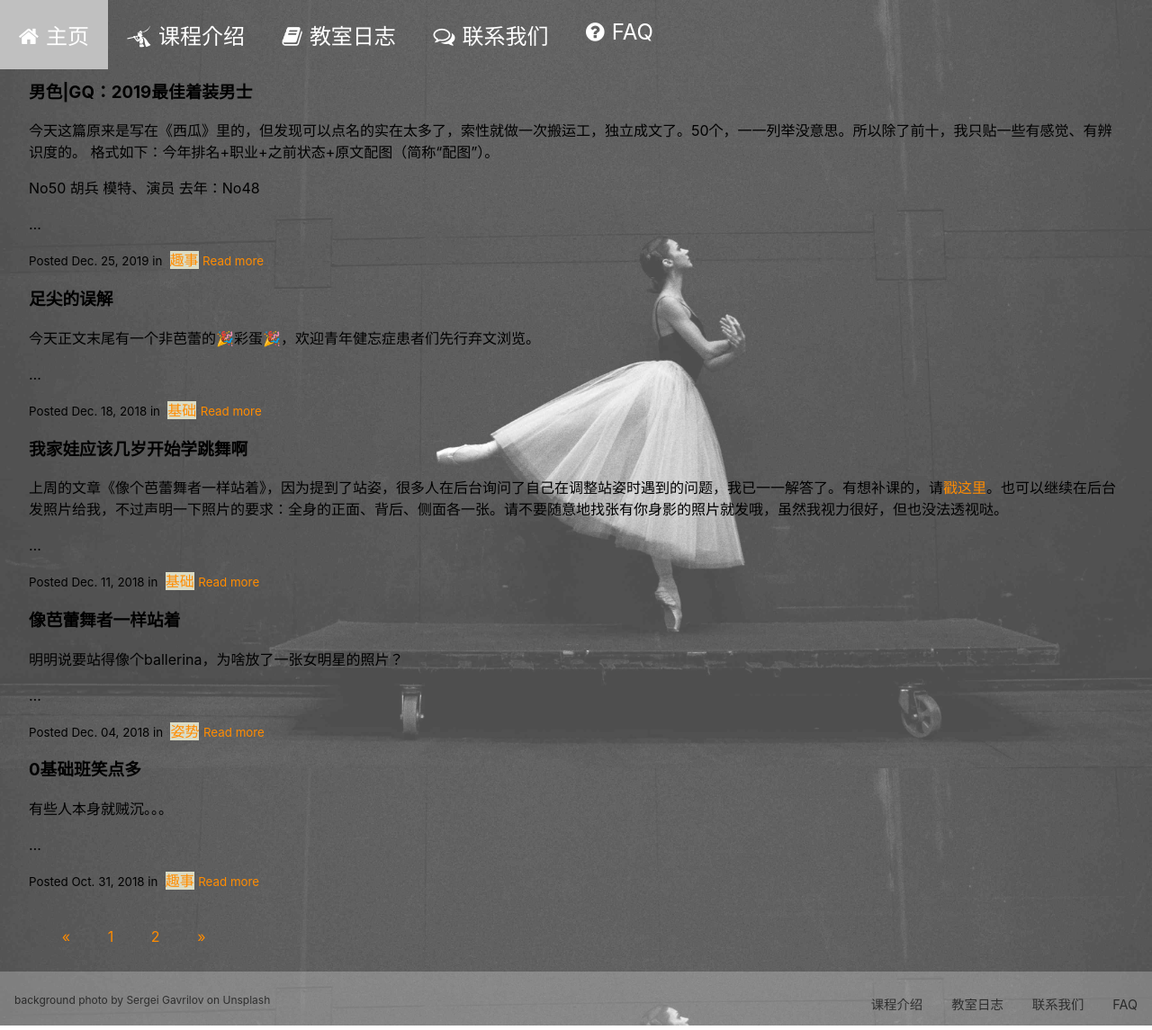
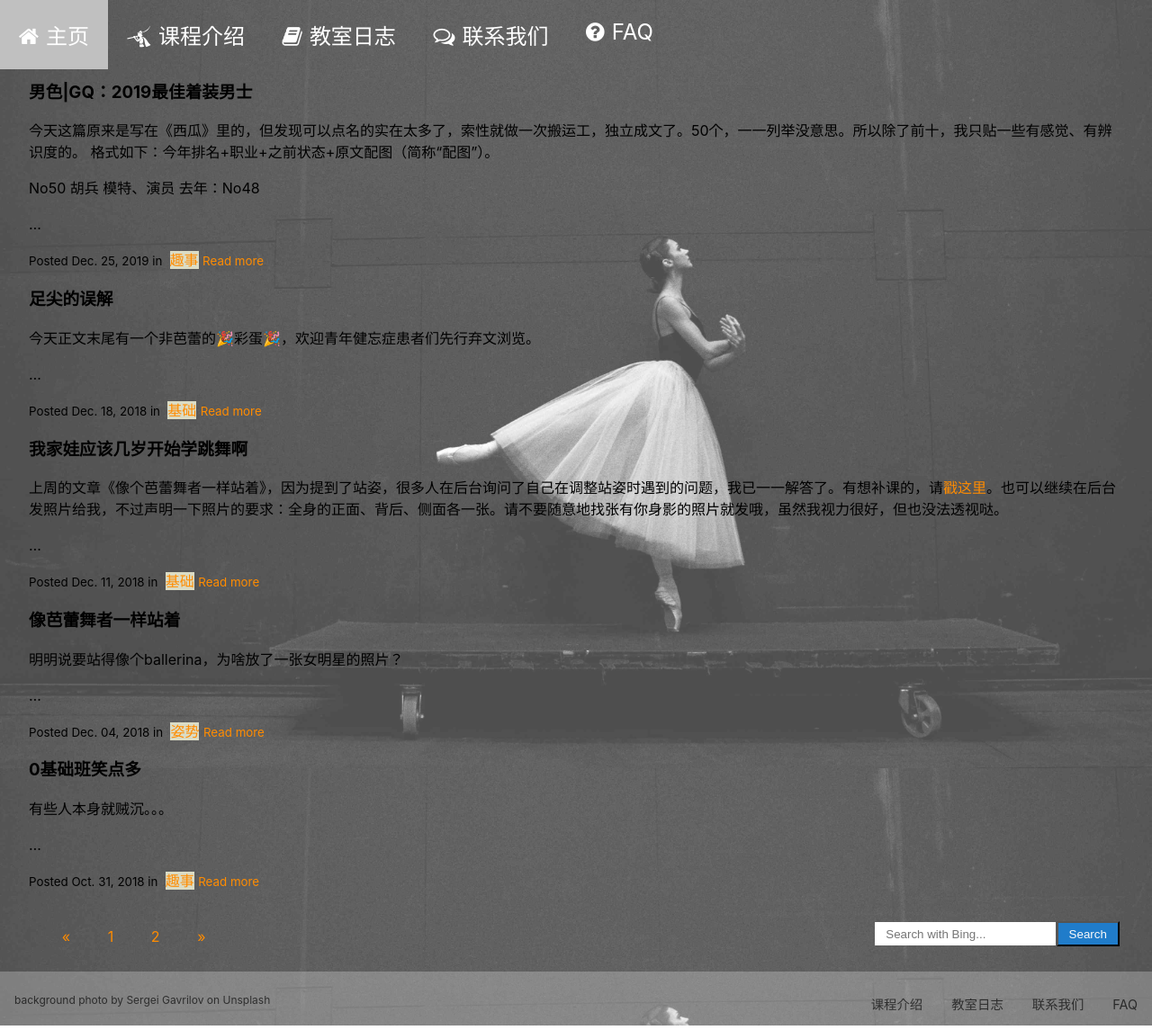
Before and after one commit to s-ballet-studio/s-ballet-studio.github.io, a Jekyll site: the page built from blog/index.html, in a window 1280 px wide. Shown: the whole page at 90% size. Built offline with Jekyll 4.4.1, drawn with Linux system fonts in a browser that asks for light colours; the list of posts is cut into pages by our own code.

Commit message:
search with bing

```diff
--- a/_layouts/post.html
+++ b/_layouts/post.html
@@ -70,6 +70,7 @@
     </section>
     {% include footer.html %}
 
+
   </div>
 
   <!-- {% include google_analythics.html %} -->
--- a/assets/css/style.css
+++ b/assets/css/style.css
@@ -1,9 +1,10 @@
 /* @import "{{ site.theme }}"; */
 
 
-i.fa{
+i.fa {
     padding-right: .5rem;
 }
+
 body {
     margin: 0;
     /* background-image: url('../img/sergei-gavrilov-528341-unsplash.jpg'); */
@@ -37,12 +38,12 @@ body {
     line-height: 1.5rem;
 }
 
-#body-container #calendar.fc.fc-unthemed.fc-ltr{
-    color:goldenrod;
+#body-container #calendar.fc.fc-unthemed.fc-ltr {
+    color: goldenrod;
 }
 
 section#cate-tags {
-    float:left;
+    float: left;
 
 }
 
@@ -72,6 +73,34 @@ section#cate-tags {
 #main_content_wrap a {
     color: darkorange;
 }
+
+#main_content_wrap form {
+    float: right;
+    /* width: 500px; */
+    /* margin: 50px auto; */
+
+}
+
+#main_content_wrap .search {
+    padding: .35rem .75rem;
+    /* background: rgba(50, 50, 50, 0.2); */
+    border: 0 solid #dbdbdb;
+}
+
+#main_content_wrap .button {
+    position: relative;
+    padding: .29rem .75rem;
+    left: -.26rem;
+    /* border: 2px solid #207cca; */
+    background-color: #207cca;
+    color: #fafafa;
+}
+
+#main_content_wrap .button:hover {
+    background-color: #fafafa;
+    color: #207cca;
+}
+
 
 table tr {
     border-top: 1px solid #cccccc;
@@ -168,25 +197,29 @@ li {
 }
 
 @media only screen and (max-width: 600px) {
-    .mobile-hide{ display: none !important; }
+    .mobile-hide {
+        display: none !important;
+    }
+
     li {
         padding: 1rem;
     }
-    li ul.dropdown li{
+
+    li ul.dropdown li {
         padding: 1rem;
     }
 
-    #main_content p{
+    #main_content p {
         font-size: .75rem;
     }
 
-    #main_content_wrap table{
+    #main_content_wrap table {
         padding: 0;
-        margin:0;
+        margin: 0;
         font-size: .5rem;
     }
 
- }
+}
 
 
 
@@ -199,7 +232,7 @@ li:hover {
     cursor: pointer;
 }
 
-li.page-item:hover{
+li.page-item:hover {
     background: none;
     cursor: pointer;
 }
@@ -277,15 +310,15 @@ footer ul li a {
     font-size: .9rem;
 }
 
-.w-tag small{
-    font-family:-apple-system, BlinkMacSystemFont, 'Segoe UI', Roboto, Oxygen, Ubuntu, Cantarell, 'Open Sans', 'Helvetica Neue', sans-serif;
+.w-tag small {
+    font-family: -apple-system, BlinkMacSystemFont, 'Segoe UI', Roboto, Oxygen, Ubuntu, Cantarell, 'Open Sans', 'Helvetica Neue', sans-serif;
 }
 
-.list-group a.list-group-item{
+.list-group a.list-group-item {
     color: darkorange;
 }
 
-.text-justify h3.m-t-3{
+.text-justify h3.m-t-3 {
     font-size: larger;
     font-weight: bold;
 }
--- a/blog/index.html
+++ b/blog/index.html
@@ -50,4 +50,18 @@ title: 教室日志
       </li>
     </ul>
   </div>
+
 {% endif %}
+
+<form action="https://www.bing.com/search">
+    <input  class="search" id="search-text" type="text" name="q" placeholder="Search with Bing..." required>
+    <input id="search" class="button" type="submit" value="Search">
+</form>
+<script>
+  document.getElementById('search').onclick = function() {
+
+    var searchText = encodeURIComponent(document.getElementById('search-text').value +  ' site:'+window.location.host);
+    window.open('https://www.bing.com/?q='+searchText);
+    return false;
+  }
+</script>
```
